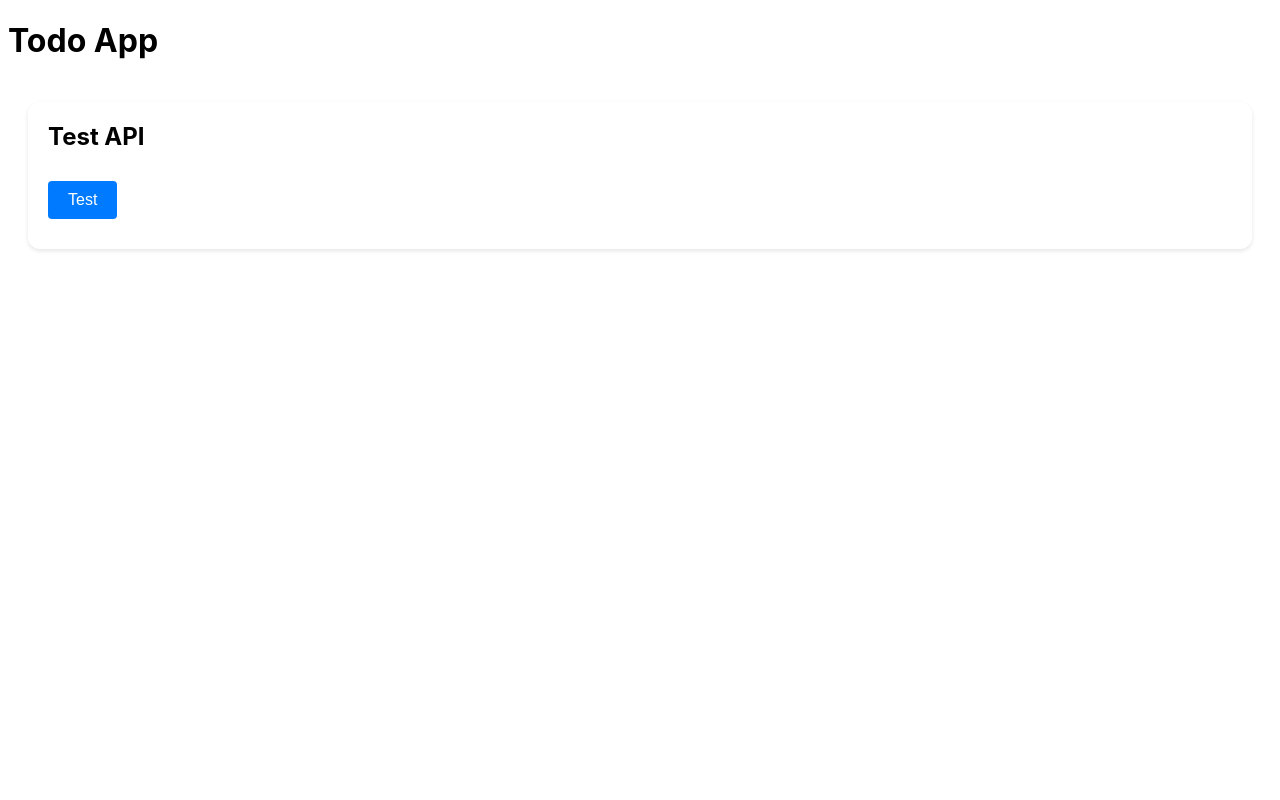
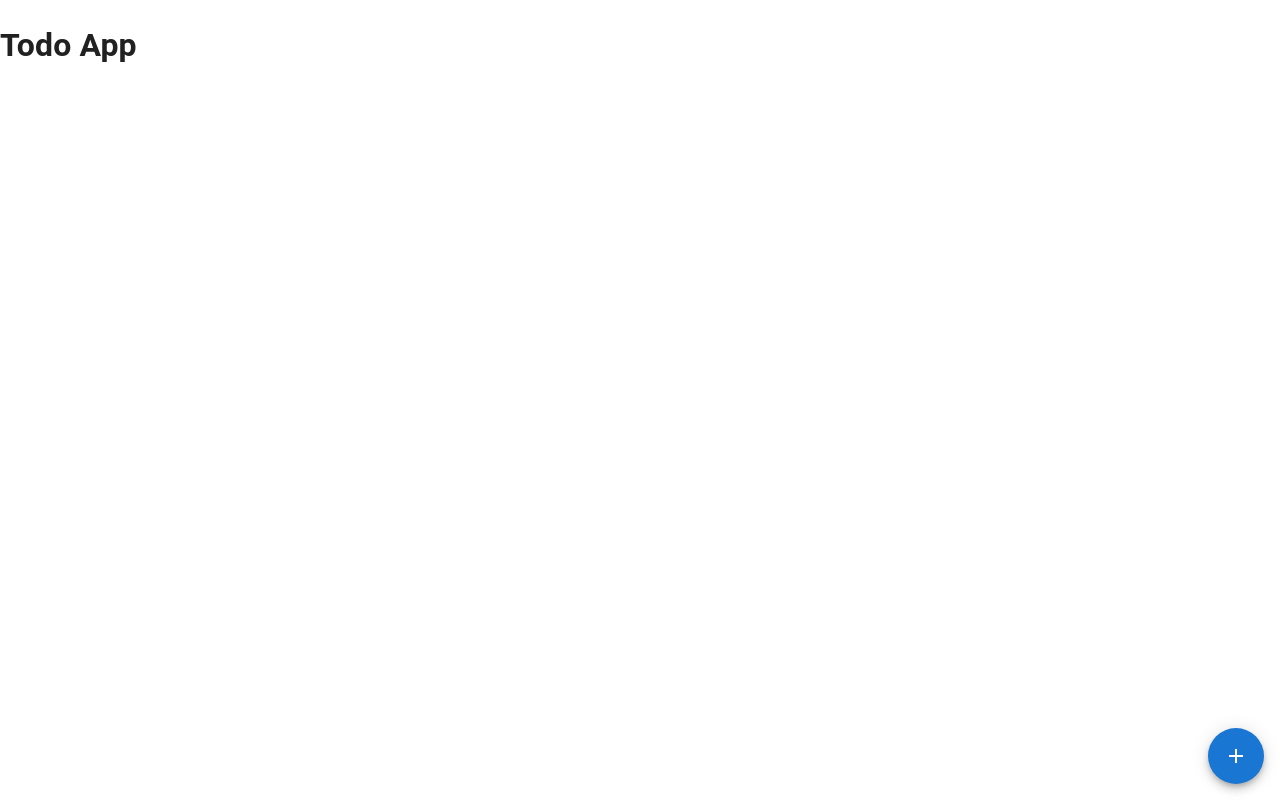
Before and after one commit to Arturs-work/todo-app, a React (Vite) app in the folder frontend/: page / in a window 1280 px wide. Built offline with nearby package versions, Linux system fonts and the light colour scheme; some icons are missing.

Commit message:
Throw in components library because why not

```diff
--- a/frontend/package.json
+++ b/frontend/package.json
@@ -11,7 +11,11 @@
   "dependencies": {
     "react": "^18.2.0",
     "react-dom": "^18.2.0",
-    "styled-components": "^6.1.8"
+    "styled-components": "^6.1.8",
+    "@mui/material": "^7.0.2",
+    "@emotion/react": "^11.14.0",
+    "@emotion/styled": "^11.14.0",
+    "@mui/icons-material": "^7.0.2"
   },
   "devDependencies": {
     "@types/node": "^22.15.2",
--- a/frontend/src/App.tsx
+++ b/frontend/src/App.tsx
@@ -1,26 +1,34 @@
 import React from 'react';
-import { createGlobalStyle } from 'styled-components';
 import Test from './pages/Test';
+import { ThemeProvider, useTheme } from './ThemeContext';
+import GlobalStyle from './styles/GlobalStyle';
+import ThemeToggle from './components/ThemeToggle';
+import TaskSpeedDial from './components/TaskSpeedDial';
 
-const GlobalStyle = createGlobalStyle`
-  body {
-    font-family: 'Inter', -apple-system, BlinkMacSystemFont, 'Segoe UI', Roboto, Oxygen, Ubuntu, Cantarell, 'Open Sans', 'Helvetica Neue', sans-serif;
-  }
-`;
-
-function App() {
+const AppContent = () => {
   return (
     <>
       <GlobalStyle />
       <div className="App">
         <header className="App-header">
           <h1>Todo App</h1>
+          <ThemeToggle />
         </header>
         <main>
           <Test />
         </main>
+
+        <TaskSpeedDial />
       </div>
     </>
+  );
+};
+
+function App() {
+  return (
+    <ThemeProvider>
+      <AppContent />
+    </ThemeProvider>
   );
 }
 
--- /dev/null
+++ b/frontend/src/ThemeContext.tsx
@@ -0,0 +1,48 @@
+import React, { createContext, useState, useMemo, ReactNode } from 'react';
+import { ThemeProvider as MuiThemeProvider } from '@mui/material/styles';
+import CssBaseline from '@mui/material/CssBaseline';
+import { lightTheme, darkTheme, ThemeMode, ThemeContextType } from './theme';
+
+export const ThemeContext = createContext<ThemeContextType>({
+  mode: 'light',
+  toggleColorMode: () => {},
+  theme: lightTheme,
+});
+
+interface ThemeProviderProps {
+  children: ReactNode;
+}
+
+export const ThemeProvider: React.FC<ThemeProviderProps> = ({ children }) => {
+  const [mode, setMode] = useState<ThemeMode>('light');
+
+  const theme = useMemo(() =>
+    mode === 'light' ? lightTheme : darkTheme,
+    [mode]
+  );
+
+  const toggleColorMode = () => {
+    setMode((prevMode) => (prevMode === 'light' ? 'dark' : 'light'));
+  };
+
+  const contextValue = useMemo(() => ({
+    mode,
+    toggleColorMode,
+    theme,
+  }), [mode, theme]);
+
+  return (
+    <ThemeContext.Provider value={contextValue}>
+      <MuiThemeProvider theme={theme}>
+        <CssBaseline />
+        {children}
+      </MuiThemeProvider>
+    </ThemeContext.Provider>
+  );
+};
+
+export const useTheme = () => {
+  const context = React.useContext(ThemeContext);
+
+  return context;
+};
--- /dev/null
+++ b/frontend/src/components/TaskSpeedDial.tsx
@@ -0,0 +1,33 @@
+import React from 'react';
+import SpeedDial from '@mui/material/SpeedDial';
+import SpeedDialAction from '@mui/material/SpeedDialAction';
+import SpeedDialIcon from '@mui/material/SpeedDialIcon';
+import AddIcon from '@mui/icons-material/Add';
+import EditIcon from '@mui/icons-material/Edit';
+import DeleteIcon from '@mui/icons-material/Delete';
+
+const actions = [
+  { icon: <AddIcon />, name: 'Add Task' },
+  { icon: <EditIcon />, name: 'Edit Task' },
+  { icon: <DeleteIcon />, name: 'Delete Task' },
+];
+
+const TaskSpeedDial: React.FC = () => {
+  return (
+    <SpeedDial
+      ariaLabel="SpeedDial basic example"
+      sx={{ position: 'fixed', bottom: 16, right: 16 }}
+      icon={<SpeedDialIcon />}
+    >
+      {actions.map((action) => (
+        <SpeedDialAction
+          key={action.name}
+          icon={action.icon}
+          tooltipTitle={action.name}
+        />
+      ))}
+    </SpeedDial>
+  );
+};
+
+export default TaskSpeedDial;
--- /dev/null
+++ b/frontend/src/components/ThemeToggle.tsx
@@ -0,0 +1,20 @@
+import React from 'react';
+import IconButton from '@mui/material/IconButton';
+import Brightness4Icon from '@mui/icons-material/Brightness4';
+import Brightness7Icon from '@mui/icons-material/Brightness7';
+import Box from '@mui/material/Box';
+import { useTheme } from '../ThemeContext';
+
+const ThemeToggle: React.FC = () => {
+  const { mode, toggleColorMode } = useTheme();
+
+  return (
+    <Box sx={{ position: 'absolute', top: 16, right: 16 }}>
+      <IconButton onClick={toggleColorMode} color="inherit">
+        {mode === 'dark' ? <Brightness7Icon /> : <Brightness4Icon />}
+      </IconButton>
+    </Box>
+  );
+};
+
+export default ThemeToggle;
--- a/frontend/src/pages/Test.tsx
+++ b/frontend/src/pages/Test.tsx
@@ -8,57 +8,6 @@ interface Task {
 
 const Container = styled.div`
   padding: 20px;
-`;
-
-const Section = styled.div`
-  border-radius: 12px;
-  padding: 20px;
-  margin-bottom: 20px;
-  box-shadow: 0 2px 4px rgba(0, 0, 0, 0.1);
-
-  h2 {
-    margin-top: 0;
-    margin-bottom: 20px;
-  }
-`;
-
-const Button = styled.button`
-  padding: 10px 20px;
-  font-size: 16px;
-  background-color: #007bff;
-  color: white;
-  border: none;
-  border-radius: 4px;
-  cursor: pointer;
-  margin: 10px 0;
-  transition: background-color 0.2s;
-
-  &:hover {
-    background-color: #0056b3;
-  }
-
-  &:disabled {
-    background-color: #ccc;
-    cursor: not-allowed;
-  }
-`;
-
-const ErrorMessage = styled.div`
-  color: #dc3545;
-  padding: 15px;
-  border: 1px solid #dc3545;
-  border-radius: 4px;
-  margin: 10px 0;
-  background-color: #fff;
-`;
-
-const SuccessMessage = styled.div`
-  color: #28a745;
-  padding: 15px;
-  border: 1px solid #28a745;
-  border-radius: 4px;
-  margin: 10px 0;
-  background-color: #fff;
 `;
 
 const Test: React.FC = () => {
@@ -94,27 +43,6 @@ const Test: React.FC = () => {
 
   return (
     <Container>
-      <Section>
-        <h2>Test API</h2>
-
-        <Button
-          onClick={getTest}
-          disabled={loading}>
-          {loading ? 'Testing...' : 'Test'}
-        </Button>
-
-        {taskResponse && (
-          <SuccessMessage>
-            <h3>Endpoint tested successfuly!</h3>
-          </SuccessMessage>
-        )}
-      </Section>
-
-      {error && (
-        <ErrorMessage>
-          {error}
-        </ErrorMessage>
-      )}
     </Container>
   );
 };
--- /dev/null
+++ b/frontend/src/styles/GlobalStyle.ts
@@ -0,0 +1,12 @@
+import { createGlobalStyle } from 'styled-components';
+
+const GlobalStyle = createGlobalStyle`
+  body {
+    font-family: 'Inter', Roboto, sans-serif;
+    background-color: #f5f7fa;
+    color: #333;
+    line-height: 1.5;
+  }
+`;
+
+export default GlobalStyle;
--- /dev/null
+++ b/frontend/src/theme.ts
@@ -0,0 +1,21 @@
+import { createTheme, Theme } from '@mui/material/styles';
+
+export const lightTheme = createTheme({
+  palette: {
+    mode: 'light'
+  }
+});
+
+export const darkTheme = createTheme({
+  palette: {
+    mode: 'dark'
+  }
+});
+
+export type ThemeMode = 'light' | 'dark';
+
+export interface ThemeContextType {
+  mode: ThemeMode;
+  toggleColorMode: () => void;
+  theme: Theme;
+}
```
Also changed, not shown: frontend/src/pages/TodoList.tsx (added, +69 -0 lines), 2 other files (tests, documents, lock files or other folders).
